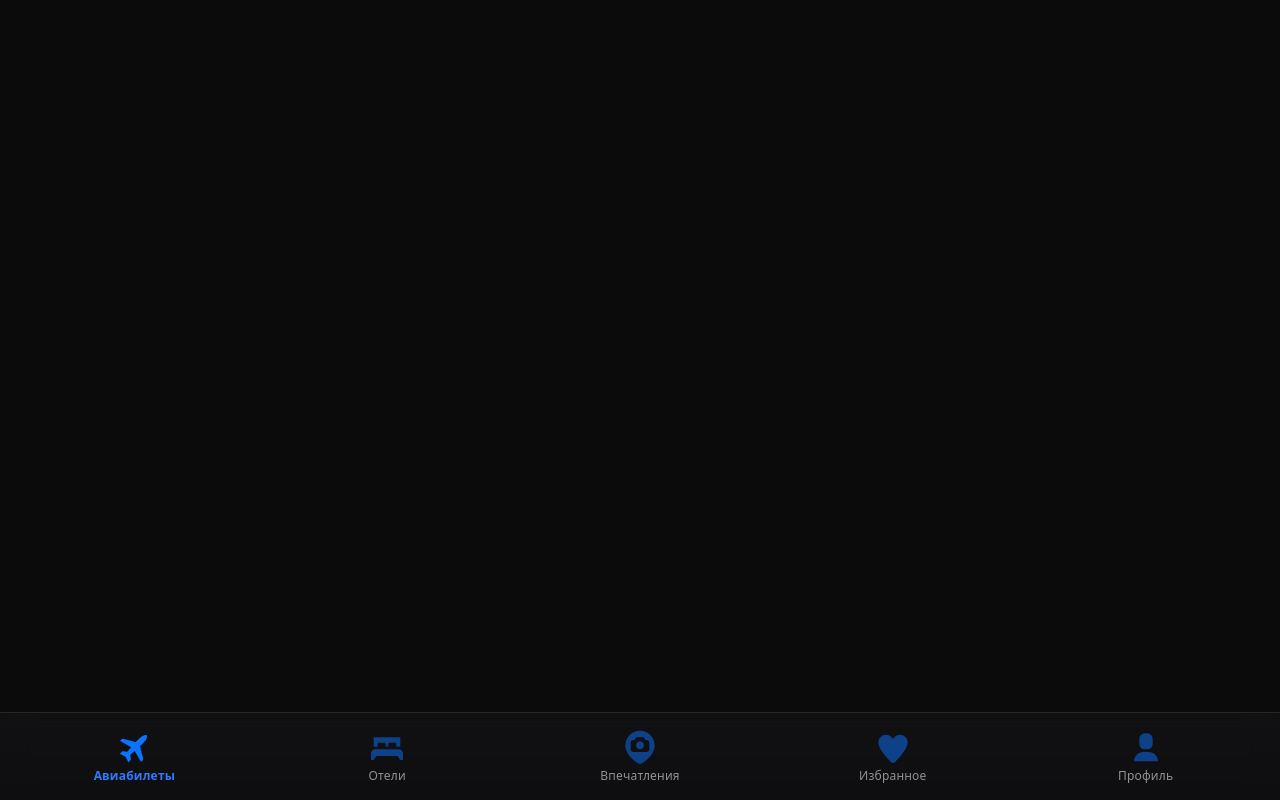
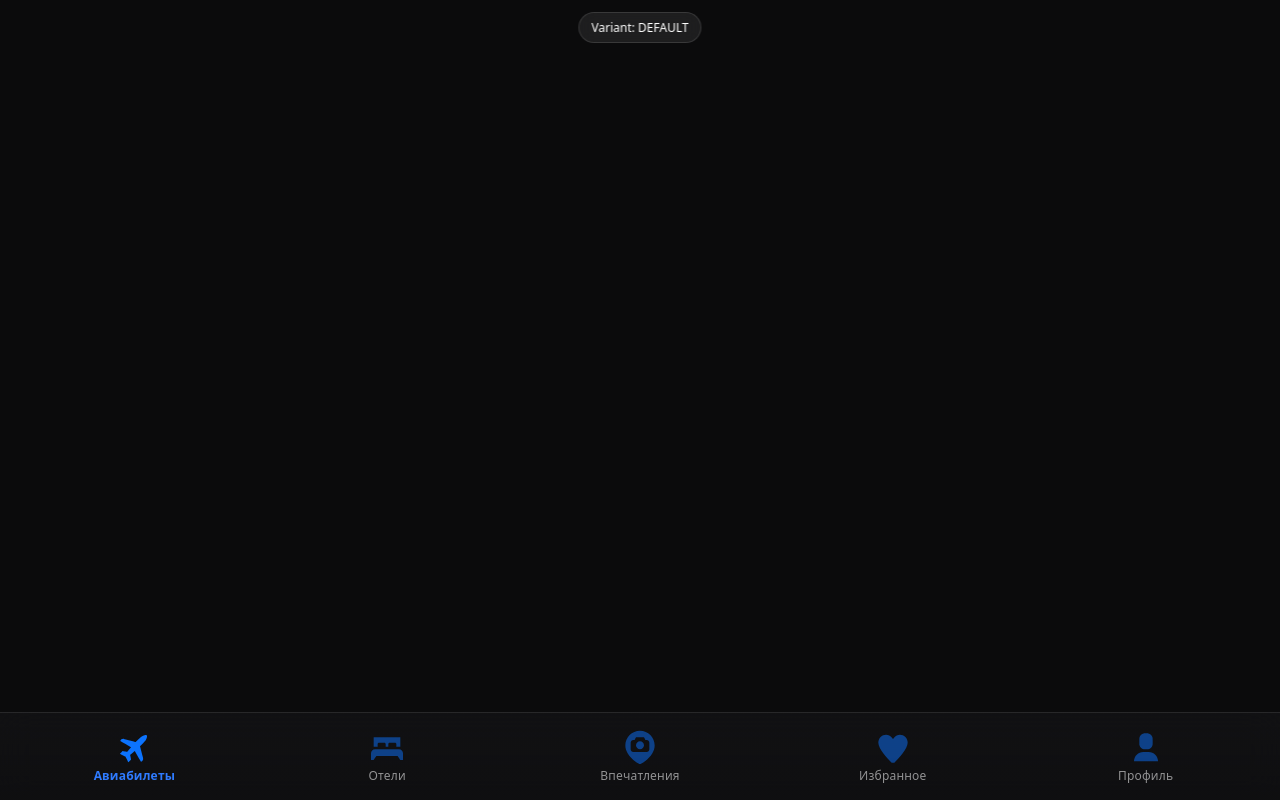
Before and after one commit to alenalysenkina-hash/navbar-proto, a plain HTML site: page index.html in a window 1280 px wide. Drawn offline with nearby package versions, Linux system fonts and the light colour scheme.

Commit message:
Add files via upload

```diff
--- a/index.html
+++ b/index.html
@@ -28,6 +28,23 @@
       min-height: 100vh;
       background: var(--bg);
       font-family: system-ui, -apple-system, Segoe UI, Roboto, Inter, Arial, sans-serif;
+    }
+
+    /* VARIANT LABEL */
+    .variant-label{
+      position: fixed;
+      top: 12px;
+      left: 50%;
+      transform: translateX(-50%);
+      padding: 6px 12px;
+      border-radius: 999px;
+      font-size: 12px;
+      color: white;
+      background: rgba(255,255,255,.08);
+      backdrop-filter: blur(10px);
+      border: 1px solid rgba(255,255,255,.12);
+      z-index: 1000;
+      pointer-events: none;
     }
 
     /* NAVBAR */
@@ -87,7 +104,6 @@
       font-weight: 600;
     }
 
-    /* your Lotties are blue: "inactive" = dimmed */
     .tab[data-active="false"] .icon { opacity: .50; }
     .tab[data-active="true"]  .icon { opacity: 1; }
 
@@ -97,40 +113,57 @@
 </head>
 
 <body>
+
+  <div class="variant-label" id="variant-label"></div>
+
   <nav class="nav">
     <div class="nav__row">
       <div class="tab" data-key="flights" data-active="true">
-        <div class="icon" id="icon-flights" aria-label="Авиабилеты"></div>
+        <div class="icon" id="icon-flights"></div>
         <div class="label">Авиабилеты</div>
       </div>
 
       <div class="tab" data-key="hotels" data-active="false">
-        <div class="icon" id="icon-hotels" aria-label="Отели"></div>
+        <div class="icon" id="icon-hotels"></div>
         <div class="label">Отели</div>
       </div>
 
       <div class="tab" data-key="experiences" data-active="false">
-        <div class="icon" id="icon-experiences" aria-label="Впечатления"></div>
+        <div class="icon" id="icon-experiences"></div>
         <div class="label">Впечатления</div>
       </div>
 
       <div class="tab" data-key="favorites" data-active="false">
-        <div class="icon" id="icon-favorites" aria-label="Избранное"></div>
+        <div class="icon" id="icon-favorites"></div>
         <div class="label">Избранное</div>
       </div>
 
       <div class="tab" data-key="profile" data-active="false">
-        <div class="icon" id="icon-profile" aria-label="Профиль"></div>
+        <div class="icon" id="icon-profile"></div>
         <div class="label">Профиль</div>
       </div>
     </div>
   </nav>
 
   <script>
-    // Put these files in: navbar-proto/lottie/
-    // Plane.json, Hotel.json, Nutshell.json, Heart.json, Person.json
+    const params = new URLSearchParams(window.location.search);
+    const variant = params.get("variant") || "default";
+
+    // 🔹 подпись сверху
+    const label = document.getElementById("variant-label");
+    label.textContent = "Variant: " + variant.toUpperCase();
+
+    // 🔹 выбор анимации
+    const flightAnimationMap = {
+      default: "lottie/Plane.json",
+      a: "lottie/Plane-2.json",
+      b: "lottie/Plane-3.json"
+    };
+
+    const flightPath = flightAnimationMap[variant] || flightAnimationMap.default;
+
     const ICONS = {
-      flights:     { el: "icon-flights",     path: "lottie/Plane.json" },
+      flights:     { el: "icon-flights",     path: flightPath },
       hotels:      { el: "icon-hotels",      path: "lottie/Hotel.json" },
       experiences: { el: "icon-experiences", path: "lottie/Nutshell.json" },
       favorites:   { el: "icon-favorites",   path: "lottie/Heart.json" },
@@ -144,8 +177,7 @@
         renderer: "svg",
         loop: false,
         autoplay: false,
-        path: cfg.path,
-        rendererSettings: { progressiveLoad: true }
+        path: cfg.path
       });
     }
 
@@ -168,15 +200,12 @@
       tab.addEventListener("click", () => {
         const key = tab.dataset.key;
 
-        // deactivate all tabs
         document.querySelectorAll(".tab").forEach(t => t.dataset.active = "false");
 
-        // reset other animations
         for (const k of Object.keys(animations)) {
           if (k !== key) resetToStart(k);
         }
 
-        // activate current tab + play
         tab.dataset.active = "true";
         playActivate(key);
       });
```
Also changed, not shown: lottie/Plane-2.json (added, +1 -0 lines), lottie/Plane-3.json (added, +1 -0 lines).
